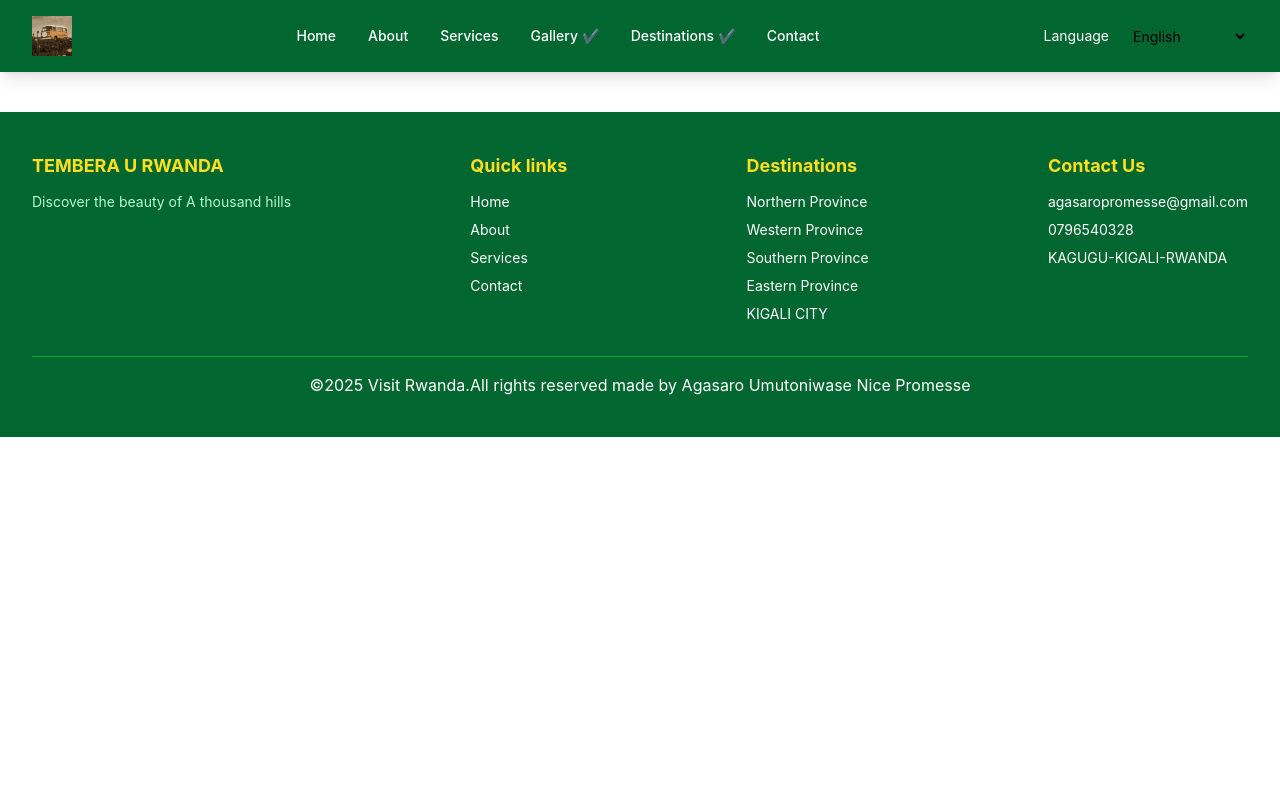
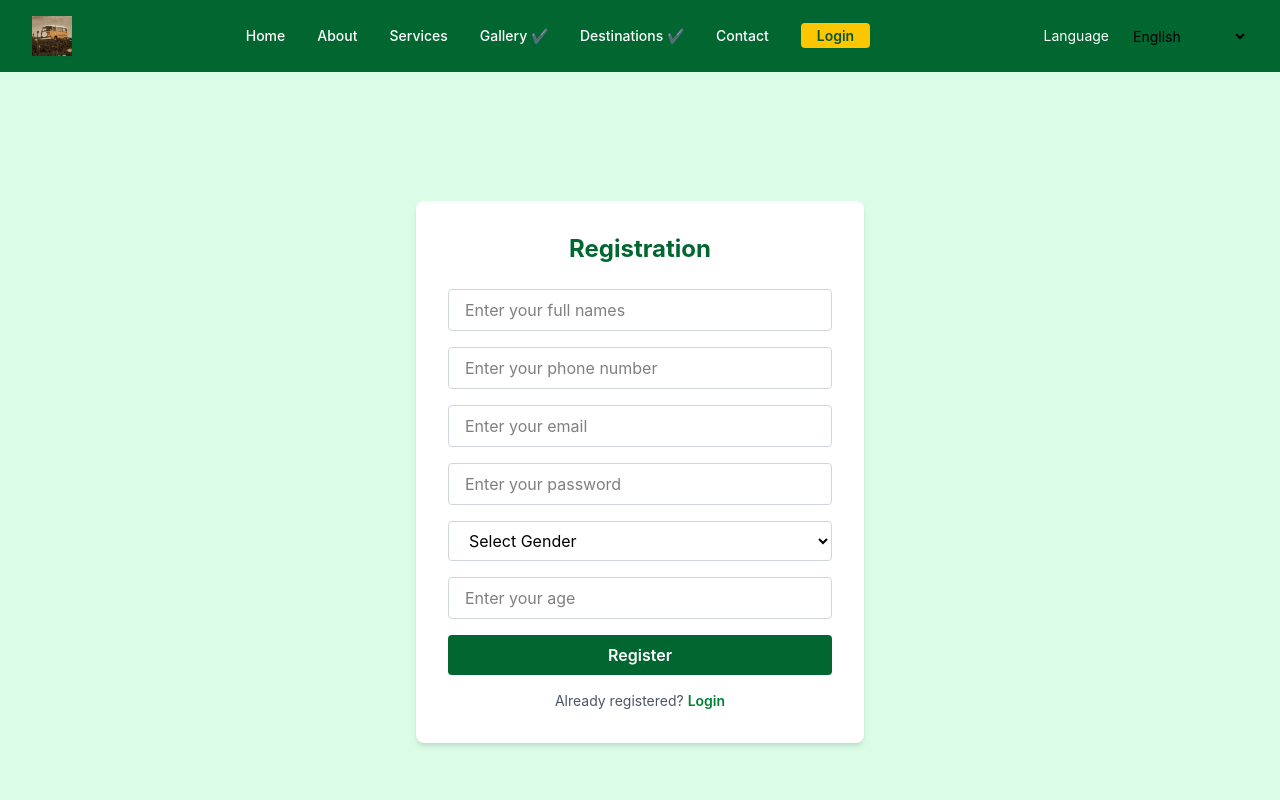
Before and after one commit to agasaro-prog/RWANDASBEAUTY, a Vue app: page /register in a window 1280 px wide. Shown: the top 800 px of the page. Built offline with nearby package versions, Linux system fonts and the light colour scheme.

Commit message:
Implement dashboard, authentication views, and navigation

```diff
--- a/src/App.vue
+++ b/src/App.vue
@@ -1,5 +1,5 @@
 <script setup>
-import { RouterView } from 'vue-router';
+import { RouterView,useRoute } from 'vue-router';
 import NavBar from './components/NavBar.vue';
 import Footer from './components/Footer.vue';
 import Home from './views/Home.vue';
@@ -9,12 +9,15 @@
 import eastern from './views/eastern.vue';
 import videos from './views/videos.vue';
 import Photos from './views/Photos.vue';
+import { computed } from 'vue';
 
+
+const route=useRoute()
+const hideLayout=computed(()=>['Dashboard'].includes(route.name))
 </script>
-
 <template>
-  <NavBar/>
+  <NavBar v-if="!hideLayout"/>
   <RouterView/>
-  <Footer/>
+  <Footer v-if="!hideLayout" />
 
 </template>
--- a/src/components/NavBar.vue
+++ b/src/components/NavBar.vue
@@ -31,6 +31,8 @@
    </li>
 
    <li><a href="/contact" class="hover:text-yellow-300">{{ t('nav_contact') }}</a></li>
+   <li><RouterLink to="/login" class="bg-yellow-400 text-green-900 px-4 py-1 rounded font-semibold hover:bg-yellow-300">Login</RouterLink>
+   </li>
 </ul>
  <Translator />
  </nav>
--- a/src/router/index.js
+++ b/src/router/index.js
@@ -11,6 +11,9 @@
 import Eastern from "../views/eastern.vue";
 import Kigali from "../views/kigali.vue";
 import Photos from "../views/Photos.vue";
+import Login from "../views/login.vue";
+import Registration from "../views/Registration.vue";
+import Dashboard from "../views/Dashboard/Dashboard.vue";
 
 
 
@@ -75,7 +78,23 @@
         path:"/videos",
         name:"videos",
         component:  Videos
+    },
+    {
+        path:"/login",
+        name:"login",
+        component:  Login
+    },
+     {
+        path:"/register",
+        name:"register",
+        component:  Registration
+    },
+     {
+        path:"/dashboard",
+        name:"dashboard",
+        component:  Dashboard
     }
+
 
 ];
 const router = createRouter(
--- /dev/null
+++ b/src/views/Dashboard/Booking.vue
@@ -0,0 +1,5 @@
+<template>
+    <div class="justify-center">
+        <p class="text-3xl">This is our Booking page</p>
+    </div>
+</template>
--- /dev/null
+++ b/src/views/Dashboard/Dashboard.vue
@@ -0,0 +1,49 @@
+<script setup>
+import { ref } from 'vue'
+import { useRouter } from 'vue-router';
+import Booking from './Booking.vue';
+import Overview from './Overview.vue';
+
+const router = useRouter()
+const activeMenu = ref('overview')
+
+function logout() {
+    router.push('/login')
+}
+</script>
+
+<template>
+    <div class="flex h-screen bg-gray-100">
+        <!--a sidebar which will be used to call the items content -->
+        <aside class="w-68 bg-green-800 text-white flex flex-col">
+            <div class="p-6 text-2x1 font-bold border-b border-green-700">Dashboard</div>
+
+            <nav class="flex-1 p-4">
+                <button @click="activeMenu='overview'":class="activeMenu==='overview'?'bg-green-700':'hover:bg-green-700'"
+                class="w-full text-left px-4 py-3 rounded mb-2"> Overview</button>
+
+                <button @click="activeMenu='booking'":class="activeMenu==='booking'?'bg-green-700':'hover:bg-green-700'"
+                class="w-full text-left px-4 py-3 rounded mb-2"> Booking</button>
+
+                <button @click="activeMenu='users'":class="activeMenu==='users'?'bg-green-700':'hover:bg-green-700'"
+                class="w-full text-left px-4 py-3 rounded mb-2"> Users</button>
+
+
+
+            </nav>
+            <!--button for logout-->
+            <div class="p-4 border-t border-green-700">
+
+                <button @click="logout" class="w-full bg-red-600 hover:bg-red-800 px-4 py-2 rounded">Logout</button> </div>
+
+        </aside>
+        <!-- Main content -->
+         <main class="flex-1 overflow-y-auto p-8">
+            <!-- this will contain overView -->
+            <Overview v-if="activeMenu==='overview'"/>
+
+            <!-- this will contain Booking -->
+            <Booking v-if="activeMenu==='booking'"/>
+         </main>
+    </div>
+</template>
--- /dev/null
+++ b/src/views/Dashboard/Overview.vue
@@ -0,0 +1,5 @@
+<template>
+    <div class="justify-center">
+        <p class="text-3xl">This is our Overview page</p>
+    </div>
+</template>
--- a/src/views/Photos.vue
+++ b/src/views/Photos.vue
@@ -2,7 +2,7 @@
   <!-- Hero section -->
   <section
     class="relative h-screen bg-cover bg-center flex items-center justify-center text-white"
-    :style="{ backgroundImage: `url(${image7})` }"
+    :style="{ backgroundImage: `url(sos-L3/src/assets/images/image11.png)` }"
   >
     <div class="bg-black/40 bg-opacity-50 absolute inset-0"></div>
     <div class="relative text-center px-4">
--- /dev/null
+++ b/src/views/Registration.vue
@@ -0,0 +1,50 @@
+<script setup>
+import { ref } from 'vue'
+
+const fullnames = ref('')
+const phonenumber = ref('')
+const email = ref('')
+const password = ref('')
+const gender = ref('')
+const age = ref('')
+
+const genderOptions = ['Male', 'Female', 'Other']
+</script>
+
+<template>
+    <div class="flex items-center justify-center bg-green-100 min-h-screen">
+        <div class="bg-white p-8 rounded-lg shadow-md w-full max-w-md">
+            <h2 class="text-2xl font-bold text-green-800 mb-6 text-center">Registration</h2>
+            <form @submit.prevent class="flex flex-col gap-4">
+                <input v-model="fullnames" type="text" placeholder="Enter your full names" required
+                    class="border border-gray-300 rounded px-4 py-2 focus:outline-none focus:border-green-600" />
+
+                <input v-model="phonenumber" type="tel" placeholder="Enter your phone number" required
+                    class="border border-gray-300 rounded px-4 py-2 focus:outline-none focus:border-green-600" />
+
+                <input v-model="email" type="email" placeholder="Enter your email" required
+                    class="border border-gray-300 rounded px-4 py-2 focus:outline-none focus:border-green-600" />
+
+                <input v-model="password" type="password" placeholder="Enter your password" required
+                    class="border border-gray-300 rounded px-4 py-2 focus:outline-none focus:border-green-600" />
+
+                <select v-model="gender" required
+                    class="border border-gray-300 rounded px-4 py-2 focus:outline-none focus:border-green-600 bg-white">
+                    <option value="" disabled>Select Gender</option>
+                    <option v-for="option in genderOptions" :key="option" :value="option">{{ option }}</option>
+                </select>
+
+                <input v-model="age" type="number" min="1" placeholder="Enter your age" required
+                    class="border border-gray-300 rounded px-4 py-2 focus:outline-none focus:border-green-600" />
+
+                <button type="submit"
+                    class="bg-green-800 text-white py-2 rounded hover:bg-green-700 font-semibold">Register</button>
+            </form>
+
+            <p class="text-center text-sm mt-4 text-gray-600">
+                Already registered?
+                <RouterLink to="/login" class="text-green-700 font-semibold hover:underline">Login</RouterLink>
+            </p>
+        </div>
+    </div>
+</template>
--- /dev/null
+++ b/src/views/login.vue
@@ -0,0 +1,39 @@
+<script setup>
+import { ref } from 'vue'
+import { useRouter } from 'vue-router'
+
+const router = useRouter()
+const email=ref('')
+const password=ref()
+// this function will handle login
+function handleLogin(){
+    router.push('/dashboard')
+}
+</script>
+
+
+
+<template>
+    <div class="flex items-center justify-center bg-green-100 min-h-screen">
+        <div class="bg-white p-8 rounded.lg shadow-md w-full max-w-md">
+        <h2 class="text-2x1 font-bold text-green-800 mb-6 text-center"> Login</h2>
+
+        <form @submit.prevent="handleLogin" class="flex flex-col gap-4">
+            <input v-model="email" type="email" placeholder="Enter your email" required
+            class="border border-gray-300 rounded px-4 py-2 focus:outline-one focus:border-green-600"/>
+
+           <input v-model="password" type="password" placeholder="Enter your password" required
+            class="border border-gray-300 rounded px-4 py-2 focus:outline-one focus:border-green-600"/>
+
+            <button type="submit"
+            class="bg-green-800 text-white py-2 rounded hover:bg-green-700 font-semibold">Sign In</button>
+
+        </form>
+        <p class="text-center text-sm mt-4 text-gray-600">
+            Don't have an account?
+
+            <RouterLink to="/register" class="text-green-700 font-semibold hover:underline">Register</RouterLink>
+        </p>
+        </div>
+    </div>
+</template>
```
Also changed, not shown: src/assets/images/image11.jfif (added).
